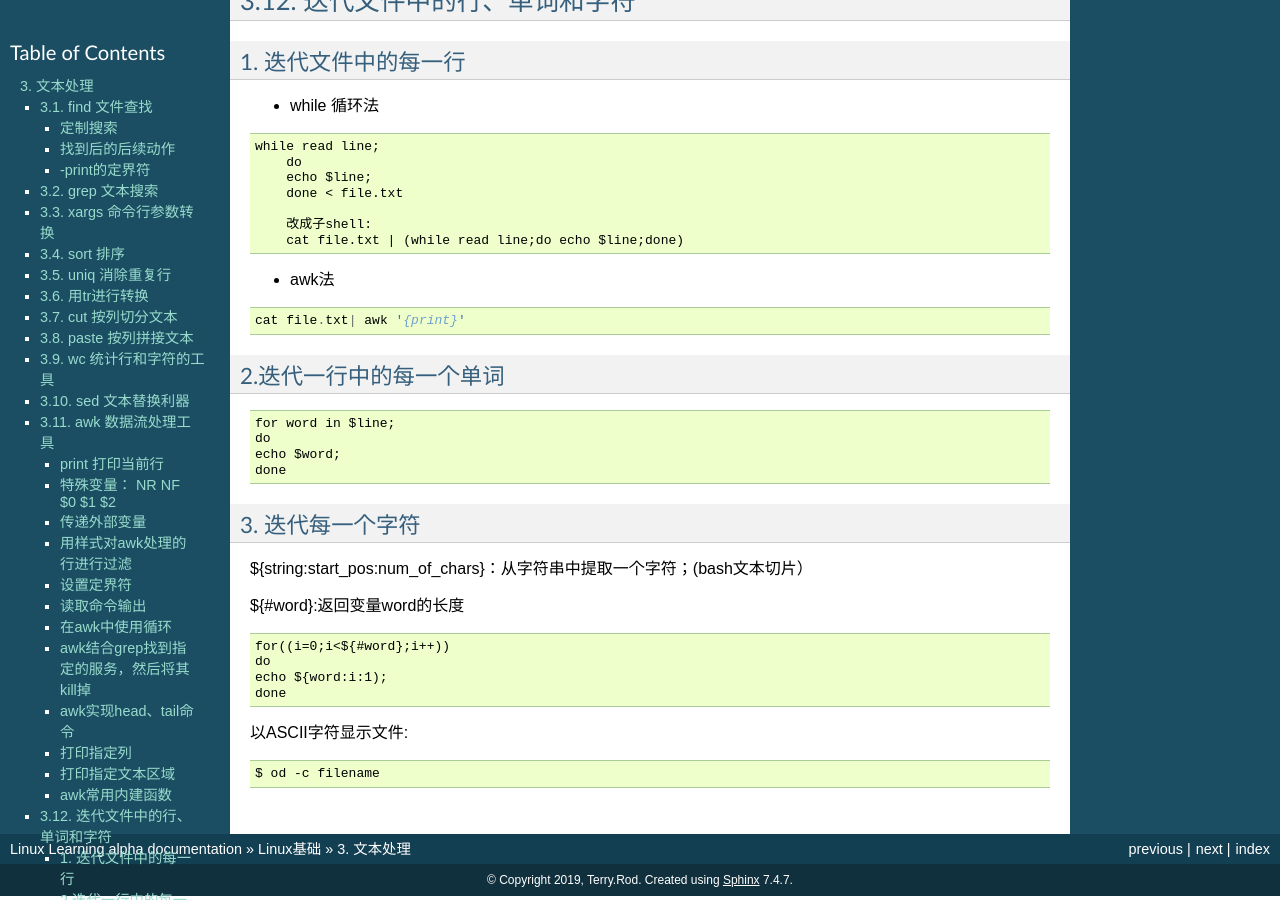
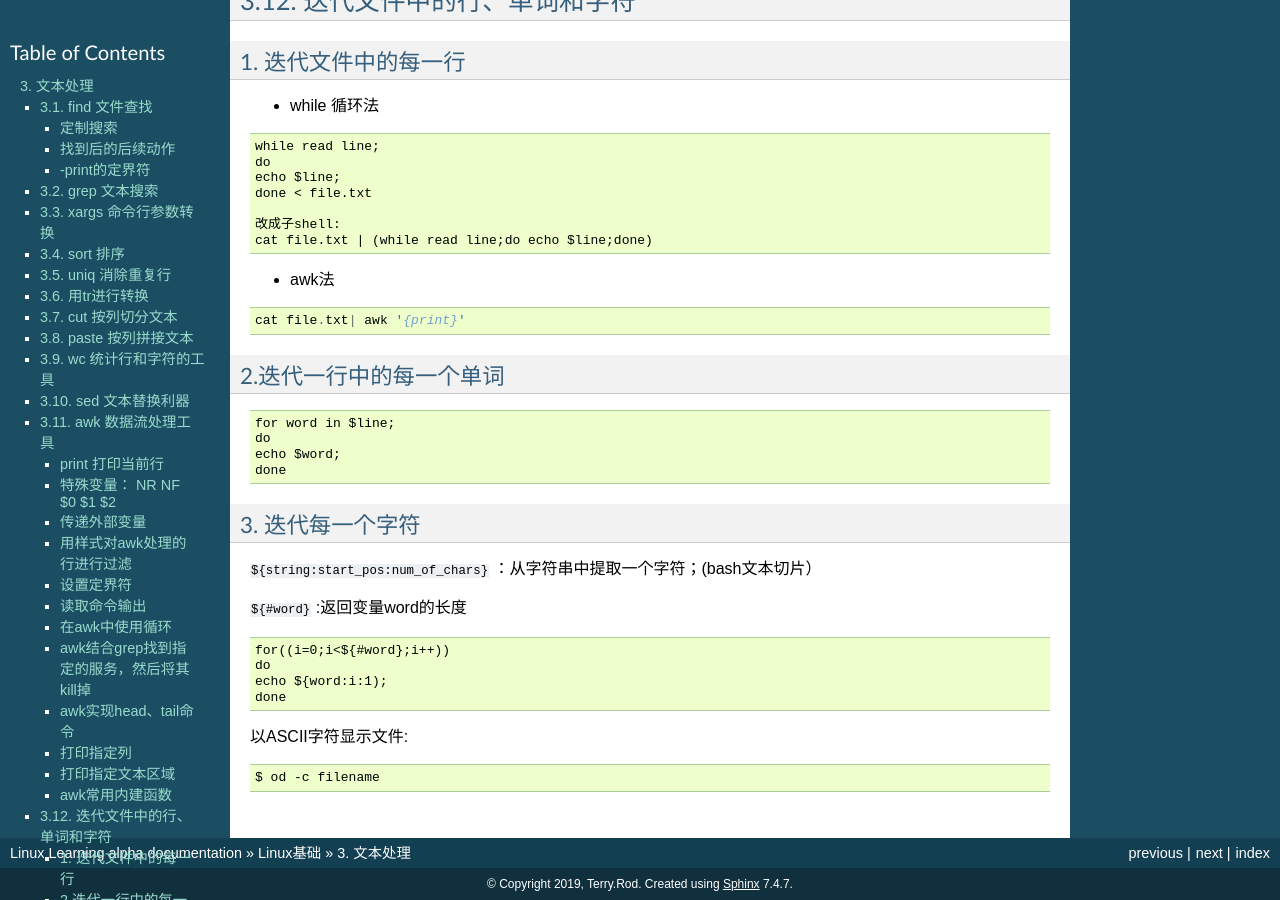
Before and after one commit to lupguo/linux-doc, a Sphinx documentation site: the page built from source/base/03_text_processing.rst, in a window 1280 px wide and 900 px high, scrolled down 11723 px. Built offline with Sphinx 7.4.7, drawn with Linux system fonts in a browser that asks for light colours; pages that are not in the unit, such as notebooks, are missing from menus.

Commit message:
修改了一些rst错误内容信息

```diff
--- a/source/base/03_text_processing.rst
+++ b/source/base/03_text_processing.rst
@@ -36,6 +36,7 @@
 ^^^^^^^^^^^^^^^^^^^^
 
 - 按类型搜索
+
 ::
 
     find . -type d -print  //只列出所有目录
@@ -178,6 +179,7 @@
 \n 是多行文本间的定界符
 
 - 将单行转化为多行输出
+
 ::
 
     cat single.txt | xargs -n 3
@@ -217,16 +219,19 @@
 uniq 消除重复行
 ----------------------------
 - 消除重复行
+
 ::
 
     sort unsort.txt | uniq
 
 - 统计各行在文件中出现的次数
+
 ::
 
     sort unsort.txt | uniq -c
 
 - 找出重复行
+
 ::
 
     sort unsort.txt | uniq -d
@@ -235,13 +240,16 @@
 
 用tr进行转换
 -------------------------
+
 - 通用用法
+
 ::
 
     echo 12345 | tr '0-9' '9876543210' //加解密转换，替换对应字符
     cat text| tr '\t' ' '  //制表符转空格
 
 - tr删除字符
+
 ::
 
     cat file | tr -d '0-9' // 删除所有数字
@@ -277,16 +285,19 @@
 ------------------------------
 
 - 截取文件的第2列和第4列
+
 ::
 
     cut -f2,4 filename
 
 - 去文件除第3列的所有列
+
 ::
 
     cut -f3 --complement filename
 
 - -d 指定定界符
+
 ::
 
     cat -f2 -d";" filename
@@ -333,6 +344,7 @@
 
 wc 统计行和字符的工具
 --------------------------------------
+
 ::
 
     $wc -l file // 统计行数
@@ -346,11 +358,13 @@
 ------------------------------
 
 - 首处替换
+
 ::
 
     sed 's/text/replace_text/' file   //替换每一行的第一处匹配的text
 
 - 全局替换
+
 ::
 
     sed 's/text/replace_text/g' file
@@ -368,6 +382,7 @@
 - 变量转换
 
 已匹配的字符串通过标记&来引用.
+
 ::
 
 	echo this is en example | sed 's/\w+/[&]/g'
@@ -377,6 +392,7 @@
 - 子串匹配标记
 
 第一个匹配的括号内容使用标记 \1 来引用
+
 ::
 
     sed 's/hello\([0-9]\)/\1/'
@@ -388,6 +404,7 @@
     sed 's/$var/HLLOE/'
 
 当使用双引号时，我们可以在sed样式和替换字符串中指定变量；
+
 ::
 
 	eg:
@@ -407,6 +424,7 @@
 ---------------------------------
 
 - awk脚本结构
+
 ::
 
     awk ' BEGIN{ statements } statements2 END{ statements } '
@@ -423,11 +441,13 @@
 ^^^^^^^^^^^^^^^^^^^^
 
 - 使用不带参数的print时，会打印当前行
+
 ::
 
     echo -e "line1\nline2" | awk 'BEGIN{print "start"} {print } END{ print "End" }'
 
 - print 以逗号分割时，参数以空格定界;
+
 ::
 
 	echo | awk ' {var1 = "v1" ; var2 = "V2"; var3="v3"; \
@@ -435,6 +455,7 @@
 	$>v1 V2 v3
 
 - 使用-拼接符的方式（""作为拼接符）;
+
 ::
 
 	echo | awk ' {var1 = "v1" ; var2 = "V2"; var3="v3"; \
@@ -453,21 +474,25 @@
 $1:第一个字段的文本内容；
 
 $2:第二个字段的文本内容；
+
 ::
 
     echo -e "line1 f2 f3\n line2 \n line 3" | awk '{print NR":"$0"-"$1"-"$2}'
 
 - 打印每一行的第二和第三个字段
+
 ::
 
     awk '{print $2, $3}' file
 
 - 统计文件的行数
+
 ::
 
     awk ' END {print NR}' file
 
 - 累加每一行的第一个字段
+
 ::
 
     echo -e "1\n 2\n 3\n 4\n" | awk 'BEGIN{num = 0 ;
@@ -476,6 +501,7 @@
 
 传递外部变量
 ^^^^^^^^^^^^^^^
+
 ::
 
 	var=1000
@@ -484,6 +510,7 @@
 
 用样式对awk处理的行进行过滤
 ^^^^^^^^^^^^^^^^^^^^^^^^^^^^^^
+
 ::
 
     awk 'NR < 5' #行号小于5
@@ -505,6 +532,7 @@
 
 在awk中使用循环
 ^^^^^^^^^^^^^^^^^^^^^
+
 ::
 
     for(i=0;i<10;i++){print $i;}
@@ -534,6 +562,7 @@
 
 awk结合grep找到指定的服务，然后将其kill掉
 ^^^^^^^^^^^^^^^^^^^^^^^^^^^^^^^^^^^^^^^^^^
+
 ::
 
     ps -fe| grep msv8 | grep -v MFORWARD | awk '{print $2}' | xargs kill -9;
@@ -541,11 +570,13 @@
 awk实现head、tail命令
 ^^^^^^^^^^^^^^^^^^^^^^
 - head
+
 ::
 
     awk 'NR<=10{print}' filename
 
 - tail
+
 ::
 
     awk '{buffer[NR%10] = $0;} END{for(i=0;i<11;i++){ \
@@ -555,11 +586,13 @@
 打印指定列
 ^^^^^^^^^^^^^^^^^^^^
 - awk方式实现
+
 ::
 
     ls -lrt | awk '{print $6}'
 
 - cut方式实现
+
 ::
 
     ls -lrt | cut -f6
@@ -567,11 +600,13 @@
 打印指定文本区域
 ^^^^^^^^^^^^^^^^^^^^
 - 确定行号
+
 ::
 
     seq 100| awk 'NR==4,NR==6{print}'
 
 - 确定文本
+
 ::
 
     awk '/start_pattern/, /end_pattern/' filename
@@ -605,24 +640,27 @@
 1. 迭代文件中的每一行
 ^^^^^^^^^^^^^^^^^^^^^
 - while 循环法
+
 ::
 
     while read line;
-	do
-	echo $line;
-	done < file.txt
+    do
+    echo $line;
+    done < file.txt
 
-	改成子shell:
-	cat file.txt | (while read line;do echo $line;done)
+    改成子shell:
+    cat file.txt | (while read line;do echo $line;done)
 
 
 - awk法
+
 ::
 
     cat file.txt| awk '{print}'
 
 2.迭代一行中的每一个单词
 ^^^^^^^^^^^^^^^^^^^^^^^^^^
+
 ::
 
 	for word in $line;
@@ -633,9 +671,11 @@
 
 3. 迭代每一个字符
 ^^^^^^^^^^^^^^^^^^^^
-${string:start_pos:num_of_chars}：从字符串中提取一个字符；(bash文本切片）
 
-${#word}:返回变量word的长度
+``${string:start_pos:num_of_chars}`` ：从字符串中提取一个字符；(bash文本切片）
+
+``${#word}`` :返回变量word的长度
+
 ::
 
 	for((i=0;i<${#word};i++))
--- a/source/base/07_network.rst
+++ b/source/base/07_network.rst
@@ -94,6 +94,7 @@
 SSH登陆::
 
     $ssh ID@host
+
 ssh登陆远程服务器host，ID为用户名。
 
 
--- a/source/reST/basic.rst
+++ b/source/reST/basic.rst
@@ -1,4 +1,5 @@
 .. highlight:: rst
+
 
 .. _rst-primer:
 
```
Also changed, not shown: source/README.md (added, +22 -0 lines), source/README.rst (deleted, +0 -30 lines), source/base/08_user_manage.rst (+8 -0 lines), source/reST/index.rst (+4 -5 lines).
